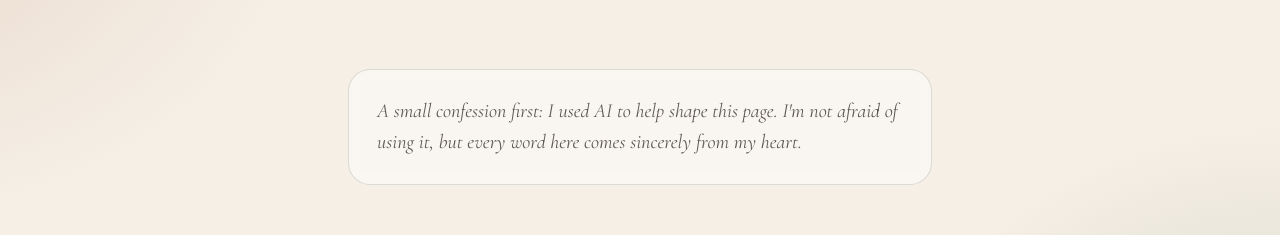
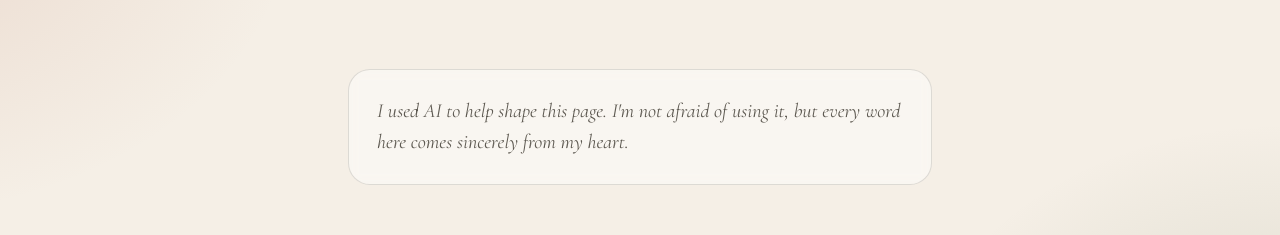
Before and after one commit to natalie2026-aligned/natalie2026-aligned.github.io, a plain HTML site: page index.html in a window 1280 px wide. Shown: the part 369-604 px from the top of the page. Drawn offline with nearby package versions, Linux system fonts and the light colour scheme.

Commit message:
Add files via upload

```diff
--- a/index.html
+++ b/index.html
@@ -78,7 +78,7 @@
   </header>
 
   <div class="note">
-    A small confession first: I used AI to help shape this page. I'm not afraid of using it, but every word here comes sincerely from my heart.
+    I used AI to help shape this page. I'm not afraid of using it, but every word here comes sincerely from my heart.
   </div>
 
   <section>
```
